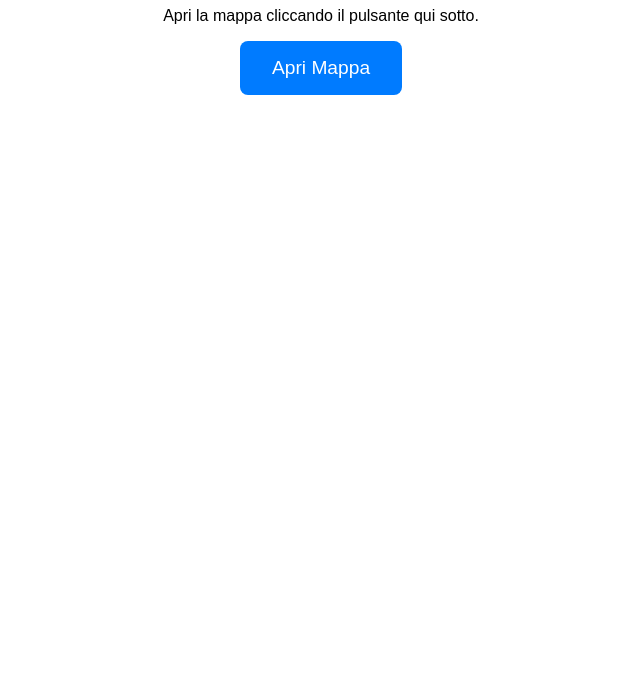
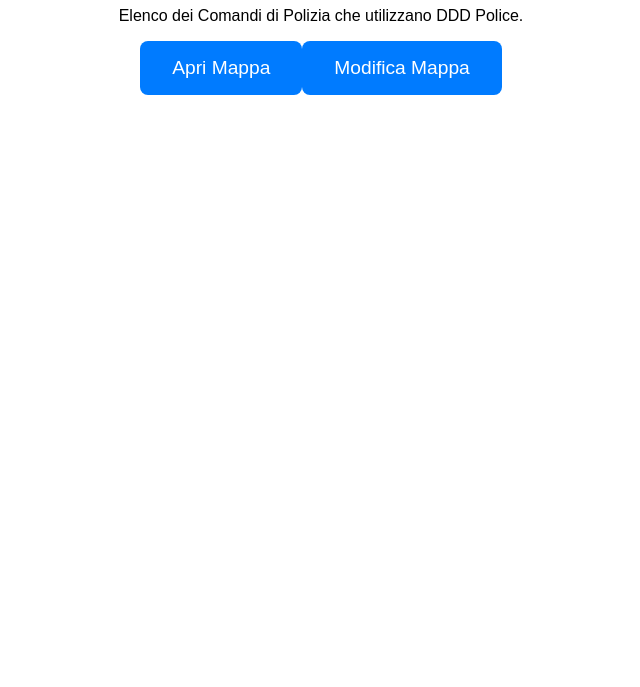
Before and after one commit to AlessandroGiannoulidis/DDD_POLICE_MAPS, a plain HTML site: page index.html in a window 1280 px wide. Shown: the part 113-800 px from the top of the page, without its empty margins (319-959 px from the left). Drawn offline with Linux system fonts and the light colour scheme.

Commit message:
Update index.html

```diff
--- a/index.html
+++ b/index.html
@@ -15,11 +15,15 @@
 </head>
 <body style="text-align: center; padding: 2rem; font-family: sans-serif;">
   <h1>DDD Police Maps</h1>
-  <p>Apri la mappa cliccando il pulsante qui sotto.</p>
+  <p>Elenco dei Comandi di Polizia che utilizzano DDD Police.</p>
   <a href="https://www.google.com/maps/d/viewer?mid=1OtDZQkLOt6HJG6VoI8NMon1kiseuJDc&ll=45.63537902312598%2C10.73211914999999&z=9"
      target="_blank"
      style="display: inline-block; padding: 1rem 2rem; background-color: #007BFF; color: white; border-radius: 8px; text-decoration: none; font-size: 1.2rem;">
     Apri Mappa
+  <a href="https://www.google.com/mymaps/viewer?mid=1OtDZQkLOt6HJG6VoI8NMon1kiseuJDc&hl=it"
+     target="_blank"
+     style="display: inline-block; padding: 1rem 2rem; background-color: #007BFF; color: white; border-radius: 8px; text-decoration: none; font-size: 1.2rem;">
+    Modifica Mappa
   </a>
 </body>
 </html>
```
